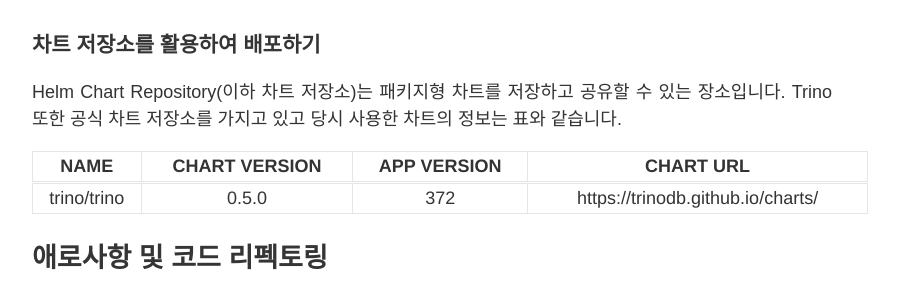
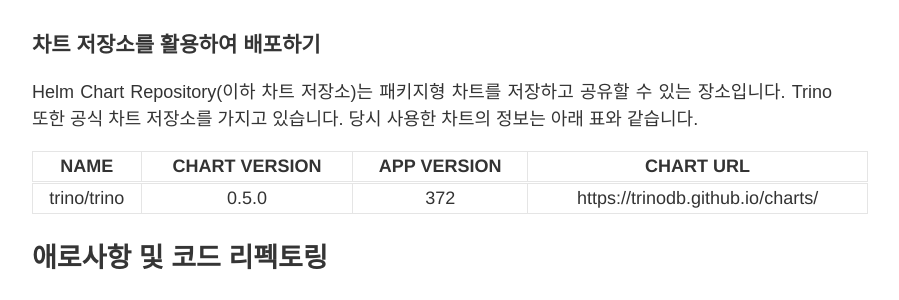
Before and after one commit to daru1027/daru1027.github.io, a Jekyll site: the page built from _posts/2022-09-16-eks-on-trino.md, in a window 1280 px wide and 900 px high, scrolled down 2313 px. Shown: the part 193-493 px from the top of the window, without its empty margins (208-1107 px from the left). Built offline with Jekyll 4.4.1, drawn with Linux system fonts in a browser that asks for light colours.

Commit message:
ADD: 관련 내용 추가

```diff
--- a/_posts/2022-09-16-eks-on-trino.md
+++ b/_posts/2022-09-16-eks-on-trino.md
@@ -58,7 +58,7 @@
 
 ### 차트 저장소를 활용하여 배포하기
 Helm Chart Repository(이하 차트 저장소)는 패키지형 차트를 저장하고 공유할 수 있는 장소입니다.
-Trino 또한 공식 차트 저장소를 가지고 있고 당시 사용한 차트의 정보는 표와 같습니다.
+Trino 또한 공식 차트 저장소를 가지고 있습니다. 당시 사용한 차트의 정보는 아래 표와 같습니다.
 
 |NAME|CHART VERSION|APP VERSION|CHART URL|
 |:---:|:---:|:---:|:---:|
```
